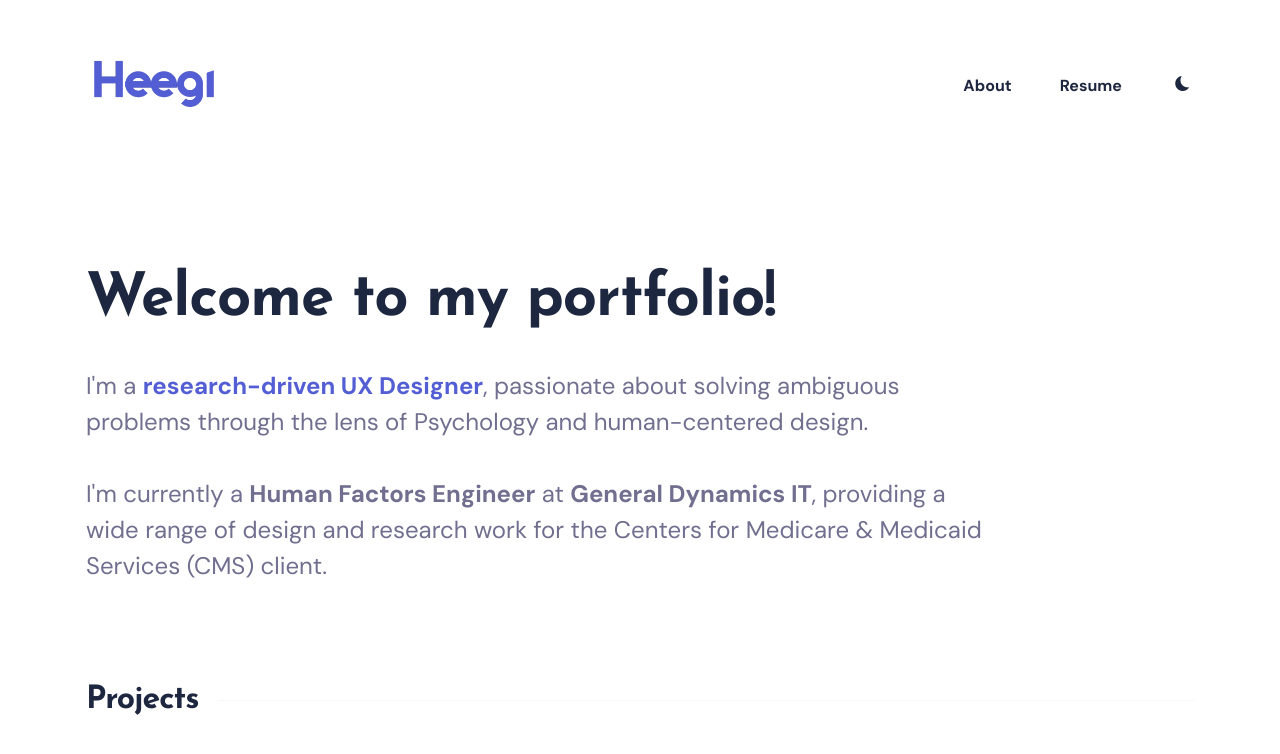
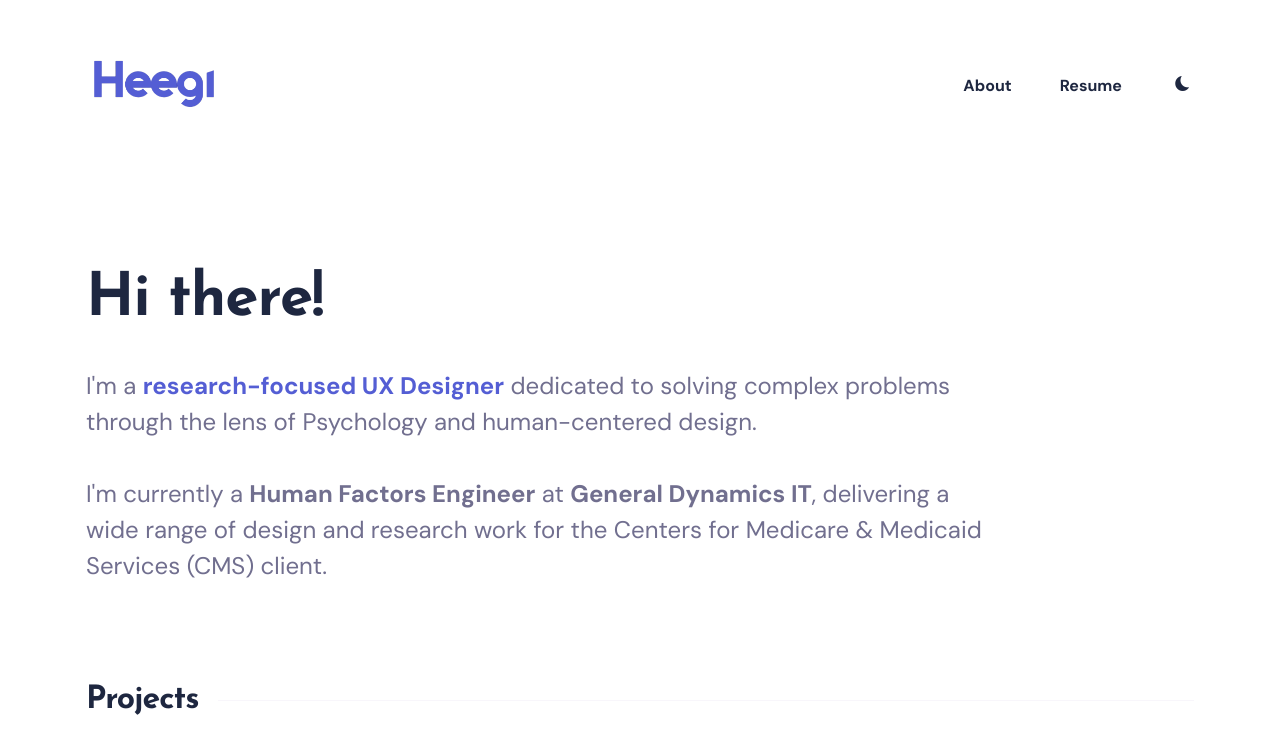
Before and after one commit to heegi/heegiyun.com, a Jekyll site: the page built from index.html, in a window 1280 px wide and 900 px high, cut to the strip 0-758 px from the top of the window. Shown: the top 754 px of the strip. Built offline with Jekyll 4.4.1, drawn with Linux system fonts in a browser that asks for light colours; nearby versions of some CDN libraries.

Commit message:
Hero Language Update

```diff
--- a/_data/settings.yml
+++ b/_data/settings.yml
@@ -19,8 +19,8 @@
 #-------------------------------
 # Hero Settings
 hero:
-  hero__title: Welcome to my portfolio!
-  hero__description: I'm a <b style="color:#545ed4">research-driven UX Designer</b>, passionate about solving ambiguous problems through the lens of Psychology and human-centered design.<br><br> I'm currently a <b>Human Factors Engineer</b> at <b>General Dynamics IT</b>, providing a wide range of design and research work for the Centers for Medicare & Medicaid Services (CMS) client.
+  hero__title: Hi there!
+  hero__description: I'm a <b style="color:#545ed4">research-focused UX Designer</b> dedicated to solving complex problems through the lens of Psychology and human-centered design.<br><br> I'm currently a <b>Human Factors Engineer</b> at <b>General Dynamics IT</b>, delivering a wide range of design and research work for the Centers for Medicare & Medicaid Services (CMS) client.
 
 
 #-------------------------------
```
